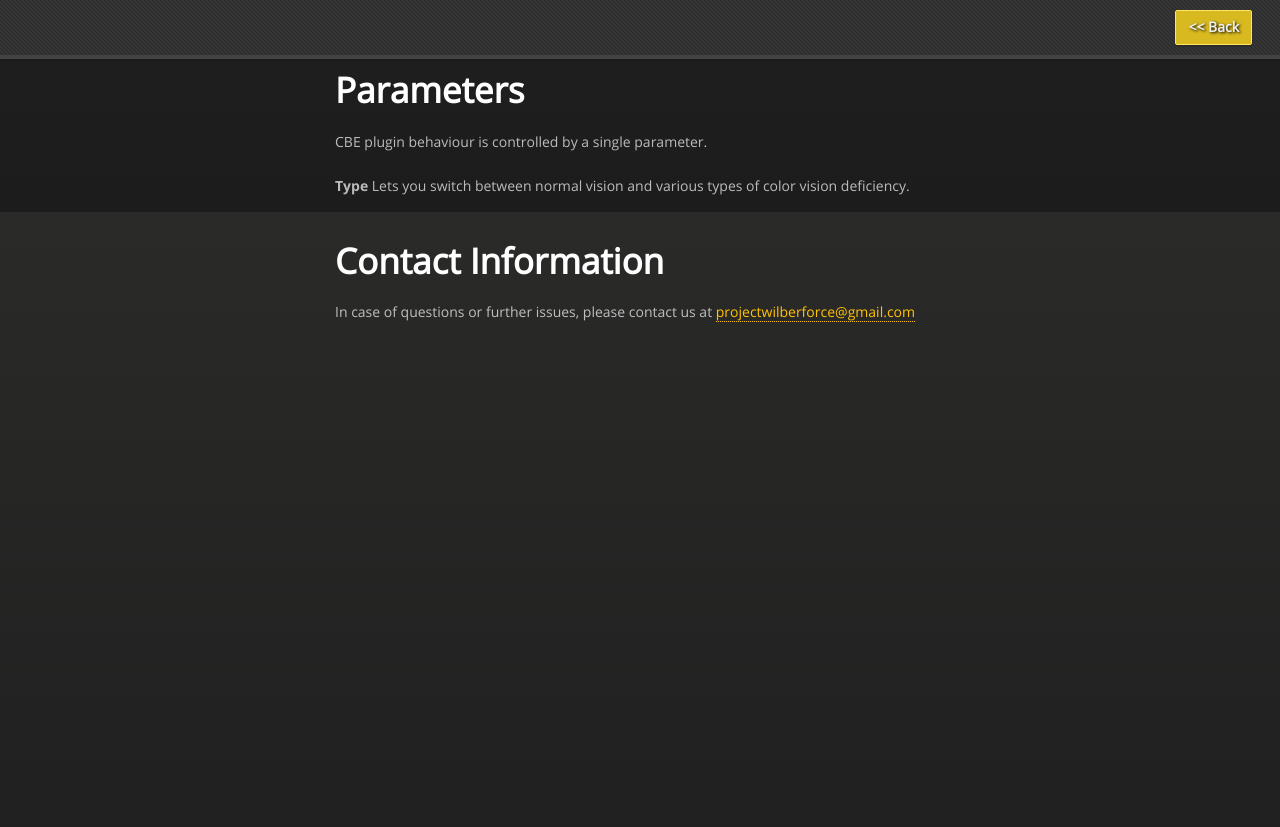
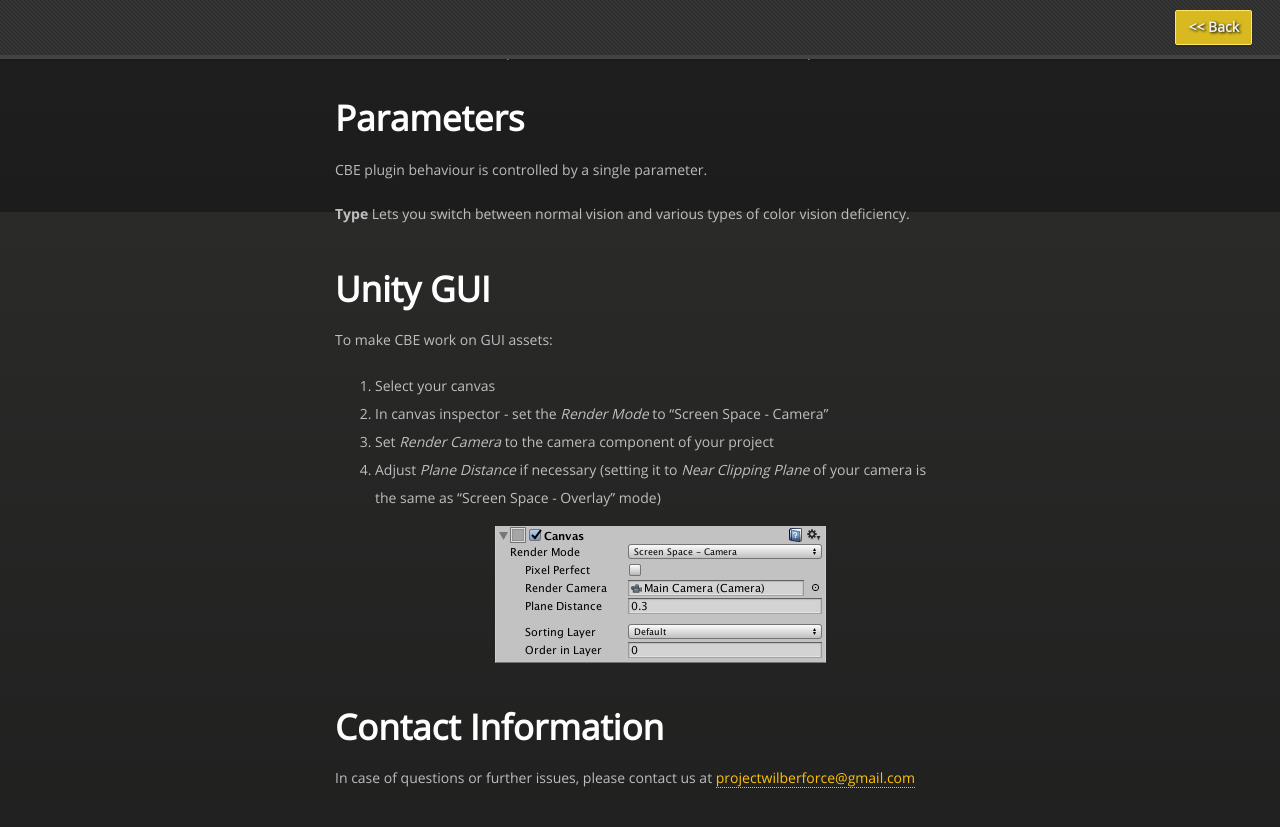
Before and after one commit to projectwilberforce/projectwilberforce.github.io, a Jekyll site: the page built from colorblind/index.md, in a window 1280 px wide and 900 px high, scrolled down 3388 px. Shown: the top 827 px of the window. Built offline with Jekyll 4.4.1, drawn with Linux system fonts in a browser that asks for light colours; nearby versions of some CDN libraries; before the commit the page ends 3822 px from its top, so only the background shows below that.

Commit message:
forgot to add the changed file

```diff
--- a/colorblind/index.md
+++ b/colorblind/index.md
@@ -8,6 +8,7 @@ title: Colorblind Effect Unity Plugin User Guide
 - [Installation](#installation)
 - [Human Vision](#human-vision)
 - [Parameters](#parameters)
+- [Unity GUI](#unity-gui)
 - [Contact Information](#contact-information)
 
 # Introduction
@@ -82,5 +83,13 @@ CBE plugin behaviour is controlled by a single parameter.
 **Type**
 Lets you switch between normal vision and various types of color vision deficiency.
 
+# Unity GUI
+To make CBE work on GUI assets:
+1.	Select your canvas
+2.	In canvas inspector - set the *Render Mode* to "Screen Space - Camera"
+3.	Set *Render Camera* to the camera component of your project
+4.	Adjust *Plane Distance* if necessary (setting it to *Near Clipping Plane* of your camera is the same as "Screen Space - Overlay" mode)
+![](canvas.png)
+
 # Contact Information
 In case of questions or further issues, please contact us at <projectwilberforce@gmail.com>
```
